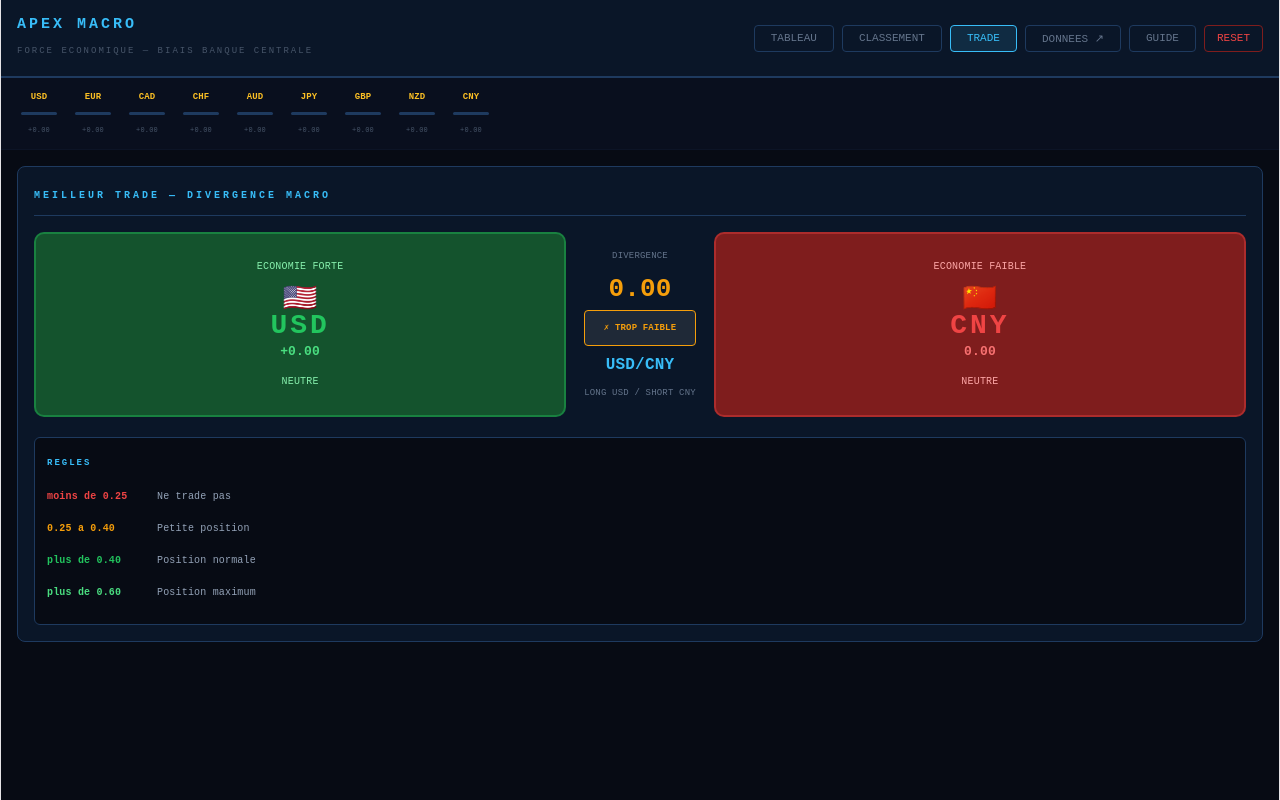
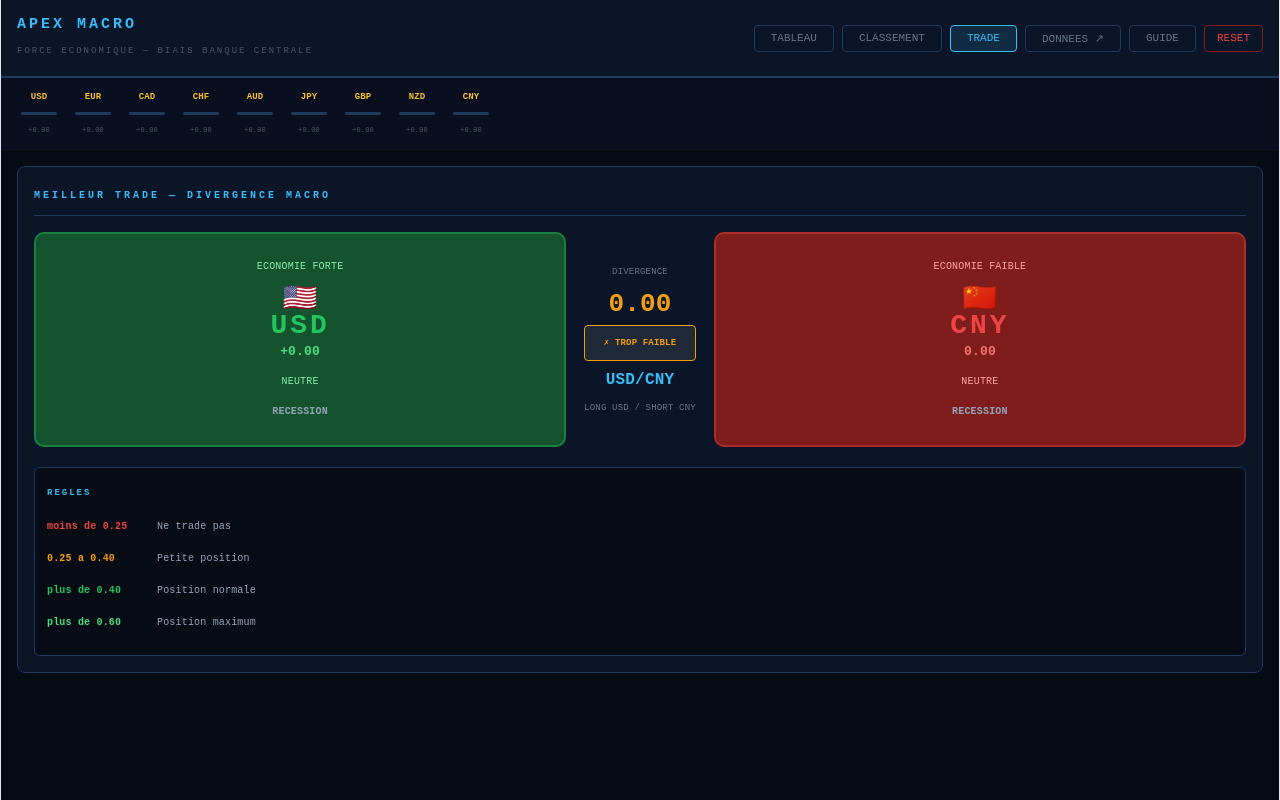
Before and after one commit to patfrankmacro/apex-forex, a React (Vite) app: page / in a window 1280 px wide. Both pictures are taken after a click on the button "TRADE". Built offline with nearby package versions, Linux system fonts and the light colour scheme.

Commit message:
trade: affiche regime macro par devise

```diff
--- a/src/App.jsx
+++ b/src/App.jsx
@@ -82,6 +82,16 @@ function getStr(score) {
   if (score <= -0.35) return { label: "FAIBLE", color: "#ef4444", bg: "#7f1d1d" };
   if (score <= -0.10) return { label: "MODERE", color: "#fca5a5", bg: "#991b1b" };
   return                     { label: "NEUTRE", color: "#fbbf24", bg: "#1f2937" };
+}
+function getRegime(data, code) {
+  const pmi = (getSurprise(INDS.find(i=>i.id==="mfg"), data[code]["mfg"]) || 0) + (getSurprise(INDS.find(i=>i.id==="svc"), data[code]["svc"]) || 0);
+  const inf = (getSurprise(INDS.find(i=>i.id==="cpi"), data[code]["cpi"]) || 0) + (getSurprise(INDS.find(i=>i.id==="core"), data[code]["core"]) || 0);
+  const pmiUp = pmi > 0, infUp = inf > 0;
+  if (pmiUp && !infUp)  return { label: "GOLDILOCKS", color: "#22c55e" };
+  if (pmiUp && infUp)   return { label: "SURCHAUFFE", color: "#f59e0b" };
+  if (!pmiUp && infUp)  return { label: "STAGFLATION", color: "#ef4444" };
+  if (!pmiUp && !infUp) return { label: "RECESSION",   color: "#94a3b8" };
+  return { label: "INCONNU", color: "#475569" };
 }
 
 function Inp({ code, id, field, data, setCell }) {
@@ -377,6 +387,7 @@ export default function App() {
                 <div style={{ fontSize: 28, fontWeight: 700, color: "#22c55e", letterSpacing: 3 }}>{best.code}</div>
                 <div style={{ fontSize: 13, color: "#4ade80", fontWeight: 700 }}>{best.score>=0?"+":""}{best.score.toFixed(2)}</div>
                 <div style={{ fontSize: 10, color: "#86efac", marginTop: 4 }}>{getStr(best.score).label}</div>
+                <div style={{ fontSize: 10, fontWeight: 700, marginTop: 4, color: getRegime(data, best.code).color }}>{getRegime(data, best.code).label}</div>
               </div>
               <div style={{ textAlign: "center", padding: "10px 6px" }}>
                 <div style={{ fontSize: 9, color: "#64748b", marginBottom: 6 }}>DIVERGENCE</div>
@@ -391,6 +402,7 @@ export default function App() {
                 <div style={{ fontSize: 28, fontWeight: 700, color: "#ef4444", letterSpacing: 3 }}>{worst.code}</div>
                 <div style={{ fontSize: 13, color: "#f87171", fontWeight: 700 }}>{worst.score.toFixed(2)}</div>
                 <div style={{ fontSize: 10, color: "#fca5a5", marginTop: 4 }}>{getStr(worst.score).label}</div>
+                <div style={{ fontSize: 10, fontWeight: 700, marginTop: 4, color: getRegime(data, worst.code).color }}>{getRegime(data, worst.code).label}</div>
               </div>
             </div>
             <div style={{ background: "#070b14", border: "1px solid #1e3a5f", borderRadius: 6, padding: 12 }}>
```
